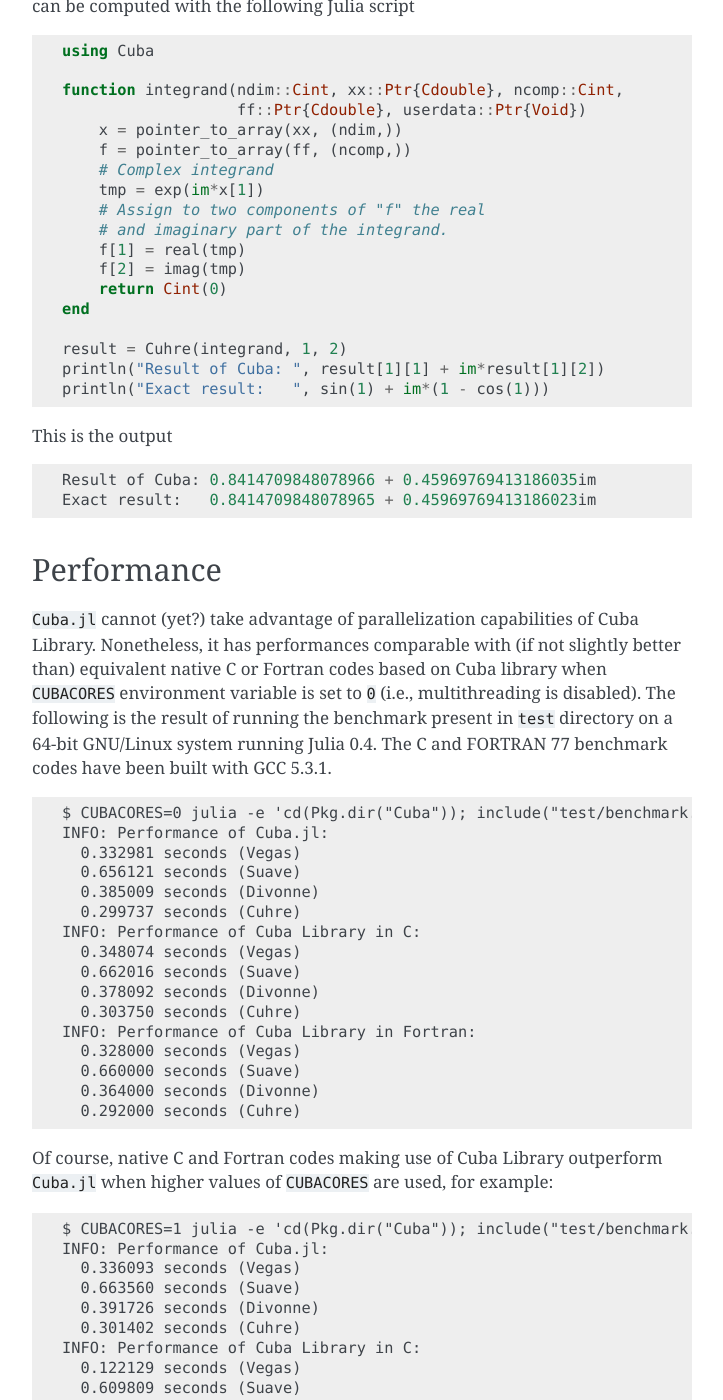
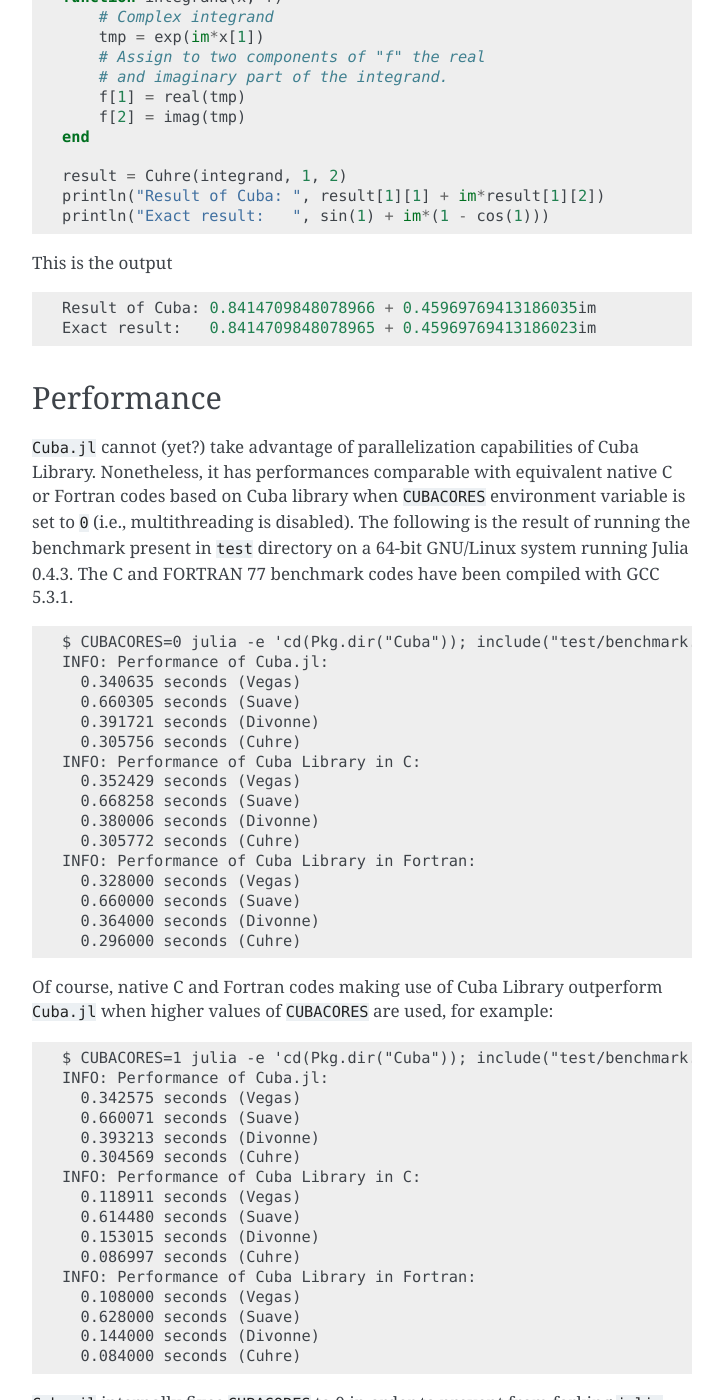
Before and after one commit to giordano/Cuba.jl, a Sphinx documentation site: the page built from docs/index.rst, in a window 1280 px wide and 1400 px high, scrolled down 12993 px. Shown: the whole window, without its empty margins (388-1111 px from the left). Built offline with Sphinx 7.4.7, drawn with Linux system fonts in a browser that asks for light colours; some of the changed text lies outside the part shown.

Commit message:
Simplify user interface -- Thanks to Steven G. Johnson
Fixes #3.

```diff
--- a/docs/conf.py
+++ b/docs/conf.py
@@ -59,7 +59,7 @@
 # The short X.Y version.
 version = '0.0'
 # The full version, including alpha/beta/rc tags.
-release = '0.0.4'
+release = '0.0.5'
 
 # The language for content autogenerated by Sphinx. Refer to documentation
 # for a list of supported languages.
--- a/docs/index.rst
+++ b/docs/index.rst
@@ -11,8 +11,9 @@
 This is just a Julia wrapper around the C `Cuba library
 <http://www.feynarts.de/cuba/>`__, version 4.2, by **Thomas Hahn**. All the
 credits goes to him for the underlying functions, blame me for any problem with
-the Julia interface. Feel free to report bugs and make suggestions at
-https://github.com/giordano/Cuba.jl/issues.
+the Julia interface.  ``Cuba.jl`` is developed on GitHub:
+https://github.com/giordano/Cuba.jl.  Feel free to report bugs and make
+suggestions at https://github.com/giordano/Cuba.jl/issues.
 
 All algorithms provided by Cuba library are supported in ``Cuba.jl``:
 
@@ -128,42 +130,41 @@
 
 Mandatory arguments of integrator functions are:
 
-- ``integrand`` (type: ``Function``): the name of the function to be integrated
+- ``integrand`` (type: ``Function``): the function to be integrated
 - ``ndim`` (type: ``Integer``): the number of dimensions of the integral
 - ``ncomp`` (type: ``Integer``): the number of components of the integrand
 
-Function ``integrand`` must be of this type:
+``integrand`` should be a function ``integrand(x, f)`` taking two arguments:
+
+- the input vector ``x`` of length ``ndim``
+- the output vector ``f`` of length ``ncomp``, used to set the value of each
+  component of the integrand at point ``x``
+
+Also `anonymous functions
+<http://docs.julialang.org/en/stable/manual/functions/#anonymous-functions>`__
+are allowed as ``integrand``.  For those familiar with ``Cubature.jl`` package,
+this is the same syntax used for integrating vector-valued functions.
+
+For example, the integral
+
+.. math:: \int_{0}^{1} \cos (x) \,\mathrm{d}x
+
+can be computed with one of the following lines
 
 .. code-block:: julia
 
-    function integrand(ndim::Cint, xx::Ptr{Cdouble}, ncomp::Cint,
-                       ff::Ptr{Cdouble}, userdata::Ptr{Void})
-        # Take arrays from "xx" and "ff" pointers.
-        x = pointer_to_array(xx, (ndim,))
-        f = pointer_to_array(ff, (ncomp,))
-        # Do calculations on "f" here
-        #   ...
-    return Cint(0)
-    end
+    Vegas((x,f)->f[1]=cos(x[1]), 1, 1)
+    Suave((x,f)->f[1]=cos(x[1]), 1, 1)
+    Divonne((x,f)->f[1]=cos(x[1]), 1, 1)
+    Cuhre((x,f)->f[1]=cos(x[1]), 1, 1)
 
-Note that ``xx`` and ``ff`` arguments are passed as pointers, so you have to
-translate them to Julia objects before actually performing calculations, and
-finally convert back ``f`` into the pointer ``ff``.  In section `Examples`_ you
-can find concrete example of ``Cuba.jl`` use.
+In section `Examples`_ you can find more complete examples.  Note that ``x`` and
+``f`` are both arrays with type ``Float64``, so ``Cuba.jl`` can be used to
+integrate real-valued functions of real arguments.  See how to work with complex
+quantitites in the example `Complex integrand`_.
 
-Note that ``x`` and ``f`` are both arrays of ``Cdouble`` type (alias for
-``Float64``), so ``Cuba.jl`` can be used to integrate real-valued functions of
-real arguments.  See how to work with complex quantitites in the example
-`Complex integrand`_.
-
-The integrand receives ``nvec`` samples in ``x`` and is supposed to fill the
-array ``f`` with the corresponding integrand values.  Note that ``nvec``
-indicates the actual number of points passed to the integrand here and may be
-smaller than the ``nvec`` given to the integrator (see `Common Keywords`_
-below).
-
-**Note:** admittedly, this user interface is not REPL-friendly, help on
-improving it is welcome.
+**Note:** if you used ``Cuba.jl`` until version 0.4, be aware that the user
+interface has been reworked in version 0.5 in a backward incompatible way.
 
 Optional Keywords
 '''''''''''''''''
@@ -180,8 +181,6 @@
 
 These are optional keywords common to all functions:
 
-- ``userdata`` (type: ``Ptr{Void}``, default: ``C_NULL``): user data passed to
-  the integrand
 - ``nvec`` (type: ``Integer``, default: ``1``): the maximum number of points to
   be given to the integrand routine in each invocation.  Usually this is 1 but
   if the integrand can profit from e.g. Single Instruction Multiple Data (SIMD)
@@ -531,14 +530,10 @@
 
     using Cuba
 
-    function integrand(ndim::Cint, xx::Ptr{Cdouble}, ncomp::Cint,
-                       ff::Ptr{Cdouble}, userdata::Ptr{Void})
-        x = pointer_to_array(xx, (ndim,))
-        f = pointer_to_array(ff, (ncomp,))
+    function integrand(x, f)
         f[1] = sin(x[1])*cos(x[2])*exp(x[3])
         f[2] = exp(-(x[1]^2 + x[2]^2 + x[3]^2))
         f[3] = 1/(1 - x[1]*x[2]*x[3])
-        return Cint(0)
     end
 
     result = Cuhre(integrand, 3, 3, epsabs=1e-12, epsrel=1e-10)
@@ -565,13 +560,13 @@
 Integral with non-constant boundaries
 '''''''''''''''''''''''''''''''''''''
 
-Now consider the integral
+The integral
 
 .. math:: \int_{-y}^{y}\int_{0}^{z}\int_{0}^{\pi} \cos(x)\sin(y)\exp(z)\,\mathrm{d}x\,\mathrm{d}y\,\mathrm{d}z
 
-By applying the substitution rule repeatedly, you can scale the integrand
-function and get this equivalent integral over the domain
-:math:`\Omega = [0, 1]^{3}`
+has non-constant boundaries.  By applying the substitution rule repeatedly, you
+can scale the integrand function and get this equivalent integral over the fixed
+domain :math:`\Omega = [0, 1]^{3}`
 
 .. math:: \int\limits_{\Omega} 2\pi^{3}yz^2 \cos(\pi yz(2x - 1)) \sin(\pi yz)
 	  \exp(\pi z)\,\mathrm{d}x\,\mathrm{d}y\,\mathrm{d}z
@@ -582,13 +577,9 @@
 
     using Cuba
 
-    function integrand(ndim::Cint, xx::Ptr{Cdouble}, ncomp::Cint,
-                       ff::Ptr{Cdouble}, userdata::Ptr{Void})
-        x = pointer_to_array(xx, (ndim,))
-        f = pointer_to_array(ff, (ncomp,))
+    function integrand(x, f)
         f[1] = 2pi^3*x[2]*x[3]^2*cos(pi*x[2]*x[3]*(2*x[1] - 1.0))*
                sin(pi*x[2]*x[3])*exp(pi*x[3])
-        return Cint(0)
     end
 
     result = Cuhre(integrand, 3, 1, epsabs=1e-12, epsrel=1e-10)
@@ -618,17 +609,13 @@
 
     using Cuba
 
-    function integrand(ndim::Cint, xx::Ptr{Cdouble}, ncomp::Cint,
-                       ff::Ptr{Cdouble}, userdata::Ptr{Void})
-        x = pointer_to_array(xx, (ndim,))
-        f = pointer_to_array(ff, (ncomp,))
+    function integrand(x, f)
         # Complex integrand
         tmp = exp(im*x[1])
         # Assign to two components of "f" the real
         # and imaginary part of the integrand.
         f[1] = real(tmp)
         f[2] = imag(tmp)
-        return Cint(0)
     end
 
     result = Cuhre(integrand, 1, 2)
@@ -647,31 +634,31 @@
 -----------
 
 ``Cuba.jl`` cannot (yet?) take advantage of parallelization capabilities of Cuba
-Library. Nonetheless, it has performances comparable with (if not slightly
-better than) equivalent native C or Fortran codes based on Cuba library when
-``CUBACORES`` environment variable is set to ``0`` (i.e., multithreading is
-disabled). The following is the result of running the benchmark present in
-``test`` directory on a 64-bit GNU/Linux system running Julia 0.4.  The C
-and FORTRAN 77 benchmark codes have been built with GCC 5.3.1.
+Library. Nonetheless, it has performances comparable with equivalent native C or
+Fortran codes based on Cuba library when ``CUBACORES`` environment variable is
+set to ``0`` (i.e., multithreading is disabled). The following is the result of
+running the benchmark present in ``test`` directory on a 64-bit GNU/Linux system
+running Julia 0.4.3.  The C and FORTRAN 77 benchmark codes have been compiled
+with GCC 5.3.1.
 
 ::
 
     $ CUBACORES=0 julia -e 'cd(Pkg.dir("Cuba")); include("test/benchmark.jl")'
     INFO: Performance of Cuba.jl:
-      0.332981 seconds (Vegas)
-      0.656121 seconds (Suave)
-      0.385009 seconds (Divonne)
-      0.299737 seconds (Cuhre)
+      0.340635 seconds (Vegas)
+      0.660305 seconds (Suave)
+      0.391721 seconds (Divonne)
+      0.305756 seconds (Cuhre)
     INFO: Performance of Cuba Library in C:
-      0.348074 seconds (Vegas)
-      0.662016 seconds (Suave)
-      0.378092 seconds (Divonne)
-      0.303750 seconds (Cuhre)
+      0.352429 seconds (Vegas)
+      0.668258 seconds (Suave)
+      0.380006 seconds (Divonne)
+      0.305772 seconds (Cuhre)
     INFO: Performance of Cuba Library in Fortran:
       0.328000 seconds (Vegas)
       0.660000 seconds (Suave)
       0.364000 seconds (Divonne)
-      0.292000 seconds (Cuhre)
+      0.296000 seconds (Cuhre)
 
 Of course, native C and Fortran codes making use of Cuba Library outperform
 ``Cuba.jl`` when higher values of ``CUBACORES`` are used, for example:
@@ -680,20 +667,20 @@
 
     $ CUBACORES=1 julia -e 'cd(Pkg.dir("Cuba")); include("test/benchmark.jl")'
     INFO: Performance of Cuba.jl:
-      0.336093 seconds (Vegas)
-      0.663560 seconds (Suave)
-      0.391726 seconds (Divonne)
-      0.301402 seconds (Cuhre)
+      0.342575 seconds (Vegas)
+      0.660071 seconds (Suave)
+      0.393213 seconds (Divonne)
+      0.304569 seconds (Cuhre)
     INFO: Performance of Cuba Library in C:
-      0.122129 seconds (Vegas)
-      0.609809 seconds (Suave)
-      0.151087 seconds (Divonne)
-      0.085541 seconds (Cuhre)
+      0.118911 seconds (Vegas)
+      0.614480 seconds (Suave)
+      0.153015 seconds (Divonne)
+      0.086997 seconds (Cuhre)
     INFO: Performance of Cuba Library in Fortran:
-      0.072000 seconds (Vegas)
+      0.108000 seconds (Vegas)
       0.628000 seconds (Suave)
-      0.164000 seconds (Divonne)
-      0.096000 seconds (Cuhre)
+      0.144000 seconds (Divonne)
+      0.084000 seconds (Cuhre)
 
 ``Cuba.jl`` internally fixes ``CUBACORES`` to 0 in order to prevent from
 forking ``julia`` processes that would only slow down calculations
```
Also changed, not shown: other parts of docs/index.rst (+3 -2 lines), README.md (+60 -56 lines), 3 other files.
